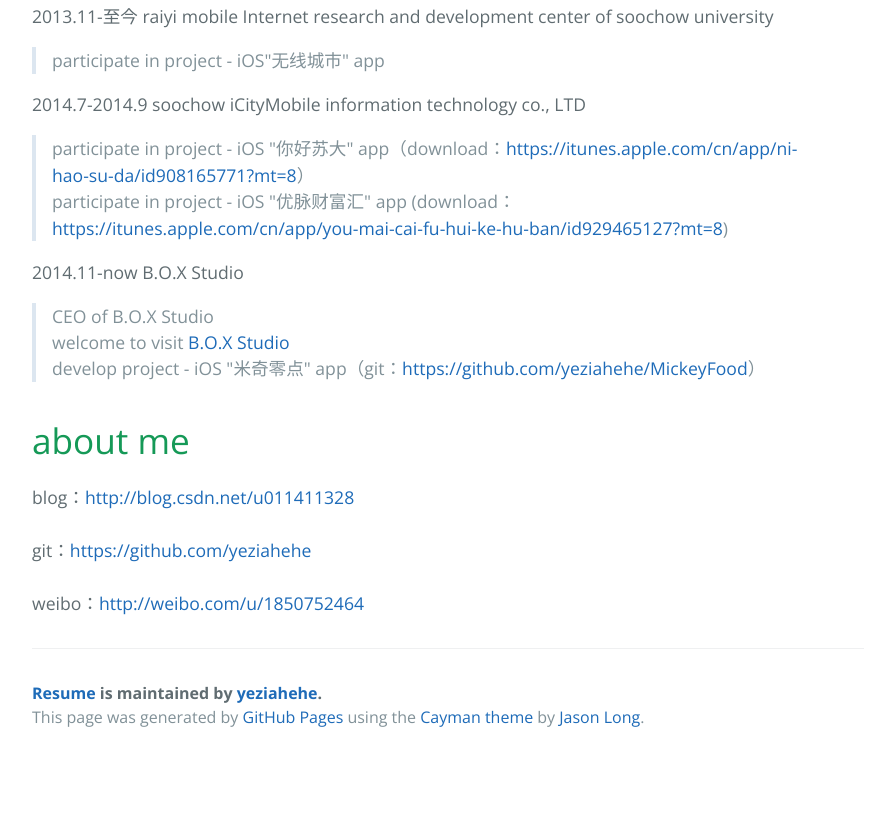
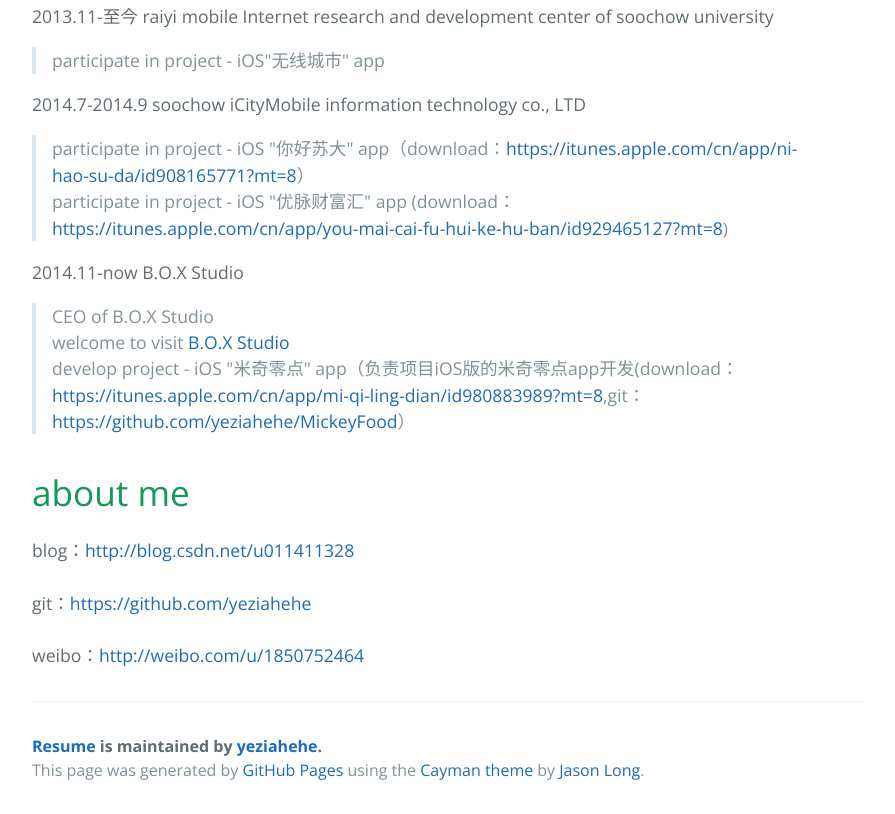
Before and after one commit to yeziahehe/Resume_English, a plain HTML site: page index.html in a window 1280 px wide. Shown: the part 2477-3291 px from the top of the page, without its empty margins (192-1087 px from the left). Before the commit the page ends 3238 px from the top, so only its background shows below. Drawn offline with nearby package versions, Linux system fonts and the light colour scheme.

```diff
--- a/index.html
+++ b/index.html
@@ -108,7 +108,7 @@ CET6</p>
 <blockquote>
 <p>CEO of B.O.X Studio <br>
   welcome to visit <a href="http://120.26.76.252:8080/boxstudio/home.html">B.O.X Studio</a> <br>
-  develop project - iOS "米奇零点" app（git：<a href="https://github.com/yeziahehe/MickeyFood">https://github.com/yeziahehe/MickeyFood</a>）
+  develop project - iOS "米奇零点" app（负责项目iOS版的米奇零点app开发(download：<a href="https://itunes.apple.com/cn/app/mi-qi-ling-dian/id980883989?mt=8">https://itunes.apple.com/cn/app/mi-qi-ling-dian/id980883989?mt=8</a>,git：<a href="https://github.com/yeziahehe/MickeyFood">https://github.com/yeziahehe/MickeyFood</a>）
 <br></p>
 </blockquote>
 
```
Also changed, not shown: params.json (+1 -1 lines).
